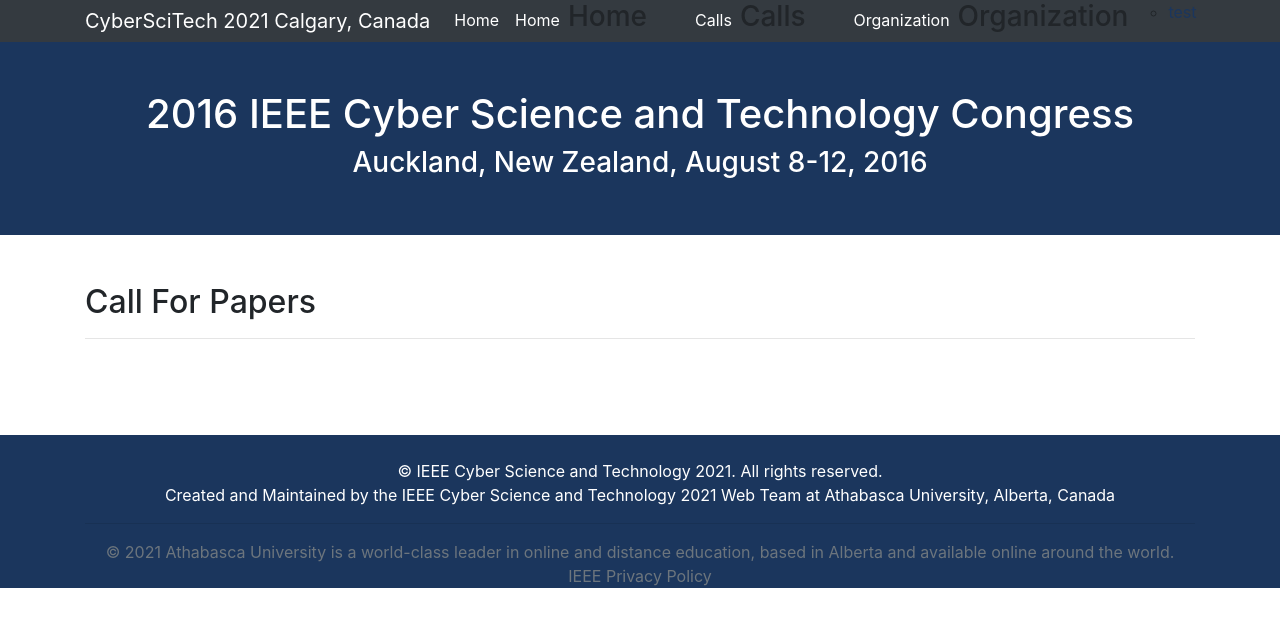
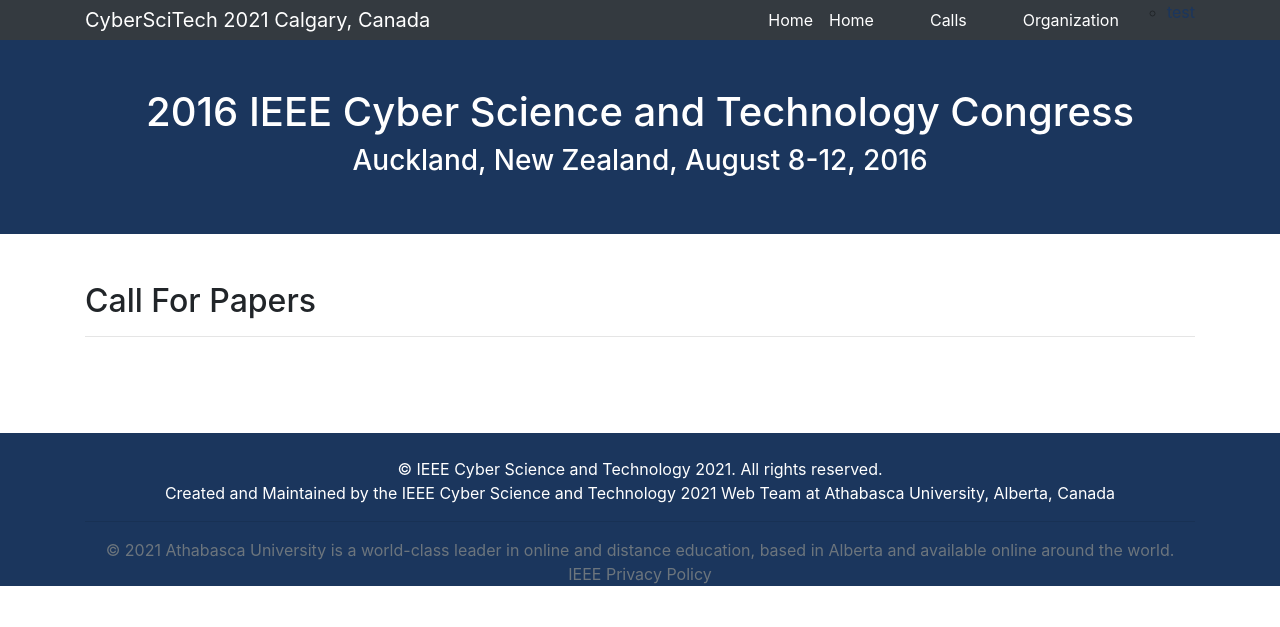
Before and after one commit to kstauff/2021, a Jekyll site: the page built from _pages/callpaper.md, in a window 1280 px wide. Shown: the top 627 px of the page. Built offline with Jekyll 4.4.1, drawn with Linux system fonts in a browser that asks for light colours.

Commit message:
Update nav3.html

```diff
--- a/_includes/nav3.html
+++ b/_includes/nav3.html
@@ -25,7 +25,7 @@
 		 <li class="nav-item active">
         <a class="nav-link" href="{{ site.baseurl }}{{ item.link }}">{{ item.title}}</a></li>
       </li>
-    <h3>{{ item.title }}</h3>
+
       <ul>
         {% for entry in item.dropdown %}
           <li><a href="{{ site.baseurl }}{{ entry.url }}">{{ entry.page}}</a></li>
```
